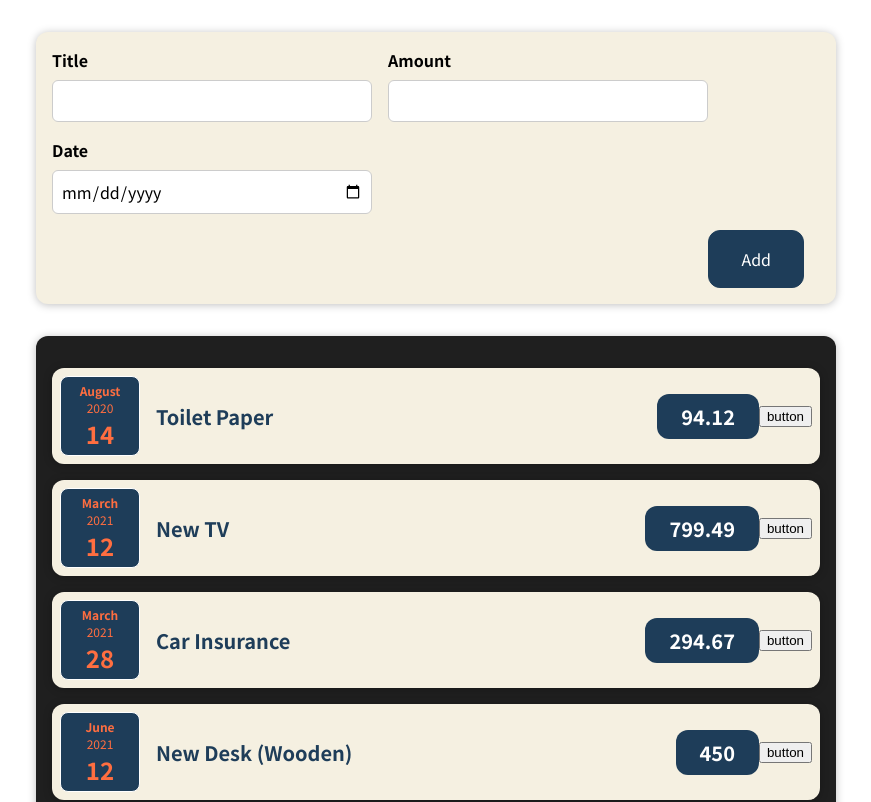
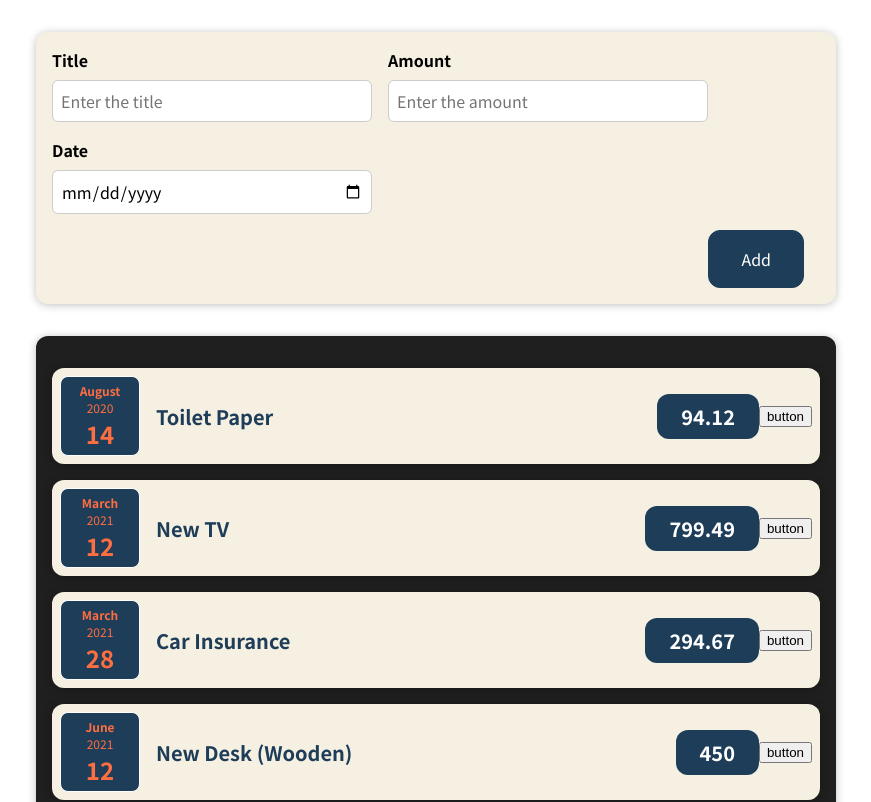
Before and after one commit to hotriluc/react-income-expense-app, a React (Create React App) app: page / in a window 1280 px wide. Shown: the top 802 px of the page, without its empty margins (204-1075 px from the left). Built offline with nearby package versions, Linux system fonts and the light colour scheme.

Commit message:
pass value from child to parent

```diff
--- a/src/App.js
+++ b/src/App.js
@@ -28,9 +28,15 @@ function App() {
     },
   ];
 
+  const addExpenseHandler = (expense) => {
+    console.log('app component')
+    console.log(expense)
+    // this.expenses.push(expense)
+  }
+
   return (
     <div>
-      <NewExpense></NewExpense>
+      <NewExpense onAddExpenseData={addExpenseHandler}></NewExpense>
       <Expenses items={expenses}></Expenses>
     </div>
   );
--- a/src/components/Expenses/ExpenseDate.js
+++ b/src/components/Expenses/ExpenseDate.js
@@ -2,7 +2,6 @@ import React from 'react';
 import './ExpenseDate.scss'
 
 function ExpenseDate(props) {
-    console.log(props)
     const month = props.date?.toLocaleString('en-GB', {month: 'long'}) ?? '1';
     const day = props.date?.toLocaleString('en-GB', {day: '2-digit'}) ?? 'default';
     const year = props.date?.getFullYear() ?? 'defaultYear'
--- a/src/components/NewExpense/ExpenseForm.js
+++ b/src/components/NewExpense/ExpenseForm.js
@@ -1,27 +1,69 @@
-import React from "react";
+import React, {useState} from "react";
 import './ExpenseForm.scss'
 
 
 const ExpenseForm = (props) => {
+    const [enteredTitle, setEnteredTitle] = useState('');
+    const [enteredAmount, setEnteredAmount] = useState('');
+    const [enteredDate, setEnteredDate] = useState('')
+
+
+    // const [userInput, setUserInput] = useState({
+    //     enteredTitle: '',
+    //     enteredAmount: '',
+    //     enteredDate: ''
+    // })
+
+    const titleChangeHandler = (event) => {
+        setEnteredTitle(event.target.value);
+
+        // setUserInput( (prevState) => {
+        //     return {...prevState, enteredTitle: event.target.value}
+        // })
+    }
+
+    const amountChangeHandler = (event) => {
+        setEnteredAmount(event.target.value);
+    }
+
+    const dateChangeHandler = (event) => {
+        setEnteredDate(event.target.value)
+    }
+
+    const submitHandler = (event) => {
+        event.preventDefault()
+
+        const expenseData = {
+            title: enteredTitle,
+            amount: enteredAmount,
+            date: new Date(enteredDate)
+        }
+
+        props.onSaveExpenseData(expenseData)
+
+        setEnteredTitle('')
+        setEnteredAmount('')
+        setEnteredDate('')
+    }
 
     return (
-        <form>
+        <form onSubmit={submitHandler}>
             <div className="new-expense__controls">
                 <div className="new-expense__control">
                     <label>Title</label>
-                    <input type="text" />
+                    <input type="text" onChange={titleChangeHandler} value={enteredTitle} placeholder="Enter the title"/>
                 </div>
                 <div className="new-expense__control">
                     <label>Amount</label>
-                    <input type="number" min="0.01" step="0.01" />
+                    <input type="number" min="0.01" step="0.01" onChange={amountChangeHandler} value={enteredAmount} placeholder="Enter the amount"/>
                 </div>
                 <div className="new-expense__control">
                     <label>Date</label>
-                    <input type="date" min="2019-01-01" max="2025-12-31"/>
+                    <input type="date" min="2019-01-01" max="2025-12-31" onChange={dateChangeHandler} value={enteredDate} />
                 </div>
             </div>
             <div className="new-expense__actions">
-                <button type="submit">Add</button>
+                <button type="submit" >Add</button>
             </div>
         </form>
     )
--- a/src/components/NewExpense/NewExpense.js
+++ b/src/components/NewExpense/NewExpense.js
@@ -5,9 +5,14 @@ import './NewExpense.scss'
 
 const NewExpense = (props) => {
 
+    const saveExpenseDataHandler = (enteredExpenseData) => {
+        const expenseData = {...enteredExpenseData, id: Math.random().toString()}
+        props.onAddExpenseData(expenseData)
+    }
+
     return (
         <div className="new-expense">
-            <ExpenseForm></ExpenseForm>
+            <ExpenseForm onSaveExpenseData={saveExpenseDataHandler}></ExpenseForm>
         </div>
     )
 }
```
